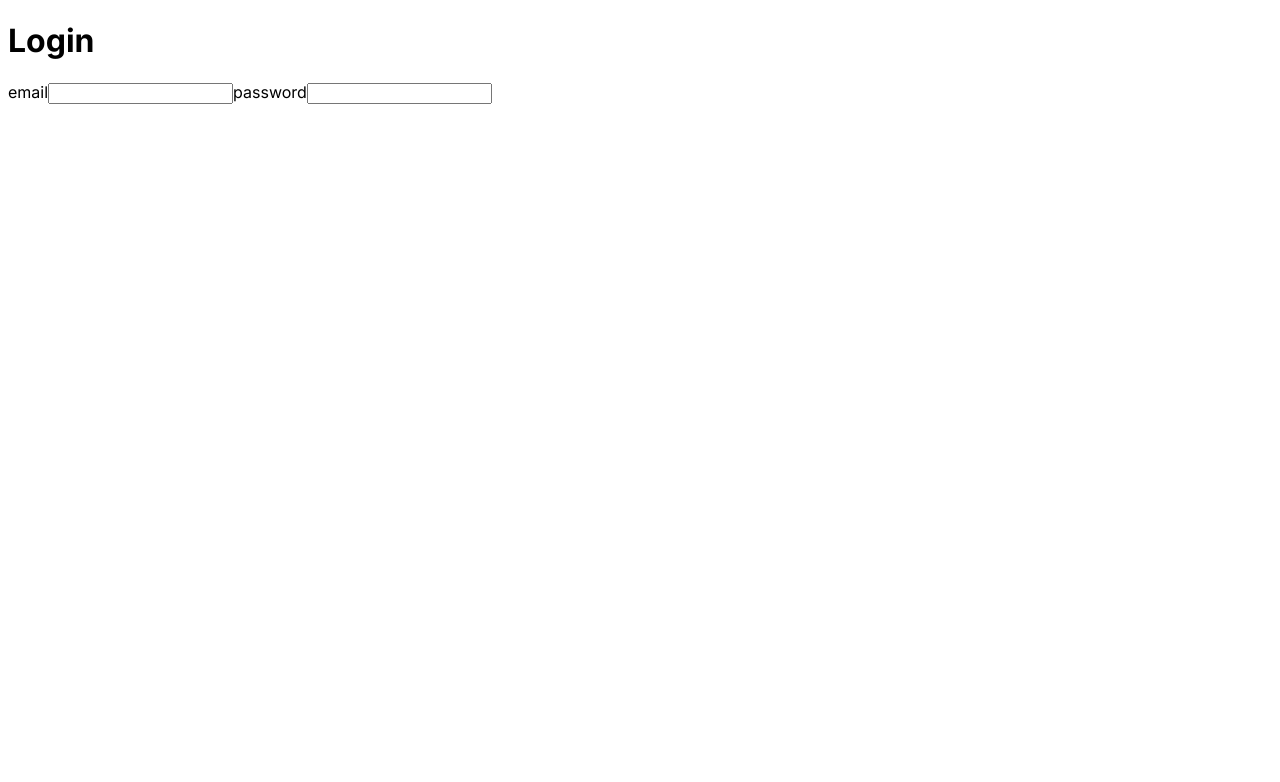
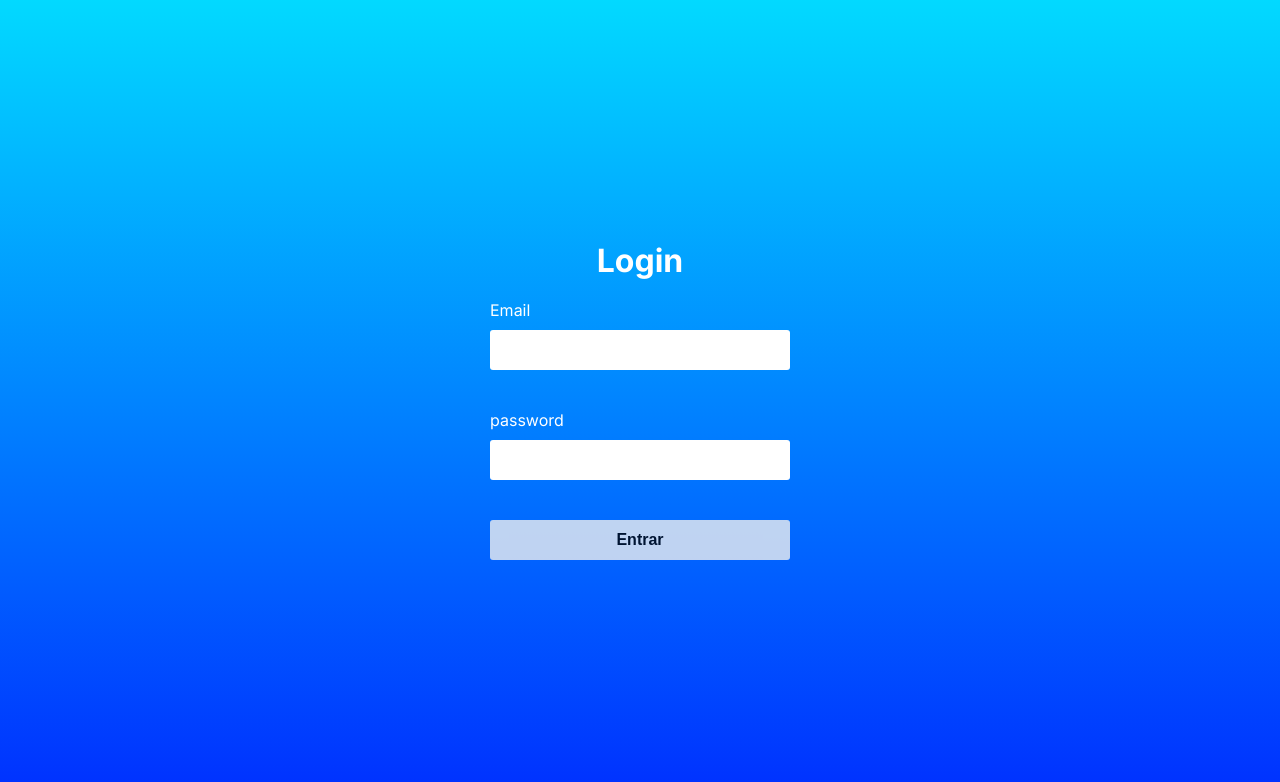
Before and after one commit to JogadorHungria/contactList, a Next.js app: page / in a window 1280 px wide. Shown: the top 782 px of the page. Built offline with nearby package versions, Linux system fonts and the light colour scheme.

Commit message:
feat: implement login acess

```diff
--- /dev/null
+++ b/app/components/input/index.tsx
@@ -0,0 +1,22 @@
+import { type } from "os";
+
+type IType = "text" | "password";
+
+interface Input {
+  name: string;
+  register: any;
+  type: IType;
+}
+
+export const Input = ({ name, register, type }: any) => {
+  return (
+    <>
+      <label htmlFor={name.toLowerCase()}>{name}</label>
+      <input
+        {...register(name.toLowerCase())}
+        id={name.toLowerCase()}
+        type={type}
+      />
+    </>
+  );
+};
--- a/app/components/schema/index.ts
+++ /dev/null
@@ -1,6 +0,0 @@
-import { z } from "zod";
-
-const loginSchema = z.object({
-  password: z.string(),
-  email: z.string().email(),
-});
--- a/app/layout.tsx
+++ b/app/layout.tsx
@@ -1,3 +1,4 @@
+import "app/styles/styleGlobal.scss";
 import type { Metadata } from "next";
 import { Inter } from "next/font/google";
 
--- /dev/null
+++ b/app/loginPage.scss
@@ -0,0 +1,45 @@
+body {
+  display: flex;
+  align-items: center;
+  justify-content: center;
+  width: 100vw;
+  height: 100vh;
+}
+main {
+  display: flex;
+  align-items: center;
+  justify-content: center;
+}
+form {
+  display: flex;
+  flex-direction: column;
+  gap: 10px;
+  width: 300px;
+}
+
+h1 {
+  text-align: center;
+  margin-bottom: 20px;
+}
+
+input,
+button {
+  height: 40px;
+  border-radius: 3px;
+  font-size: 16px;
+  padding: 0 10px;
+  color: black;
+}
+
+span {
+  min-height: 20px;
+}
+
+span p {
+  color: red;
+  font-weight: 600;
+}
+
+button {
+  font-weight: 600;
+}
--- a/app/page.tsx
+++ b/app/page.tsx
@@ -1,15 +1,51 @@
-export default function Home() {
+"use client";
+import "app/loginPage.scss";
+import { useForm } from "react-hook-form";
+import { TLogin, loginSchema } from "./schema";
+import { zodResolver } from "@hookform/resolvers/zod";
+import { api } from "./services/api";
+import { Input } from "./components/input";
+
+const Page = () => {
+  const {
+    register,
+    handleSubmit,
+    formState: { errors },
+  } = useForm<TLogin>({
+    resolver: zodResolver(loginSchema),
+  });
+
+  const LoginRequisition = async (data: TLogin) => {
+    try {
+      const response = await api.post<any>("/users/login", data);
+
+      const { token } = response.data;
+      console.log(token);
+      api.defaults.headers.common.Authorization = `Bearer ${token}`;
+      localStorage.setItem("@contactList:token", token);
+    } catch (error) {
+      console.log(error);
+    }
+  };
+
   return (
     <main>
       <div>
         <h1>Login</h1>
-        <form>
-          <label htmlFor="email">email</label>
-          <input id="email" type="text" />
-          <label htmlFor="password">password</label>
-          <input id="password" type="text" />
+
+        <form onSubmit={handleSubmit(LoginRequisition)}>
+          <Input name="Email" register={register} type="text" />
+          <span>{errors.email?.message && <p>{errors.email?.message}</p>}</span>
+
+          <Input name="password" register={register} type="password" />
+          <span>
+            {errors.password?.message && <p>{errors.password?.message}</p>}
+          </span>
+          <button type="submit">Entrar</button>
         </form>
       </div>
     </main>
   );
-}
+};
+
+export default Page;
--- /dev/null
+++ b/app/schema/index.ts
@@ -0,0 +1,11 @@
+import { z } from "zod";
+
+export const loginSchema = z.object({
+  password: z.string().refine((val) => val.length >= 4, {
+    message: "Deve conter no minimo 4 caracteres",
+  }),
+
+  email: z.string().email("Deve ser um e-mail"),
+});
+
+export type TLogin = z.infer<typeof loginSchema>;
--- /dev/null
+++ b/app/services/api.ts
@@ -0,0 +1,6 @@
+import axios from "axios";
+
+export const api = axios.create({
+  baseURL: "http://localhost:3001",
+  timeout: 1000,
+});
--- /dev/null
+++ b/app/styles/styleGlobal.scss
@@ -0,0 +1,21 @@
+* {
+  border: 0;
+  margin: 0;
+  padding: 0;
+  color: white;
+}
+
+body {
+  background-image: linear-gradient(to bottom, #00d9fffd, #002fff);
+}
+
+a,
+button {
+  cursor: pointer;
+  opacity: 0.8;
+}
+
+a:hover,
+button:hover {
+  opacity: 1;
+}
```
Also changed, not shown: package.json (+6 -1 lines), 1 other file (tests, documents, lock files or other folders).
